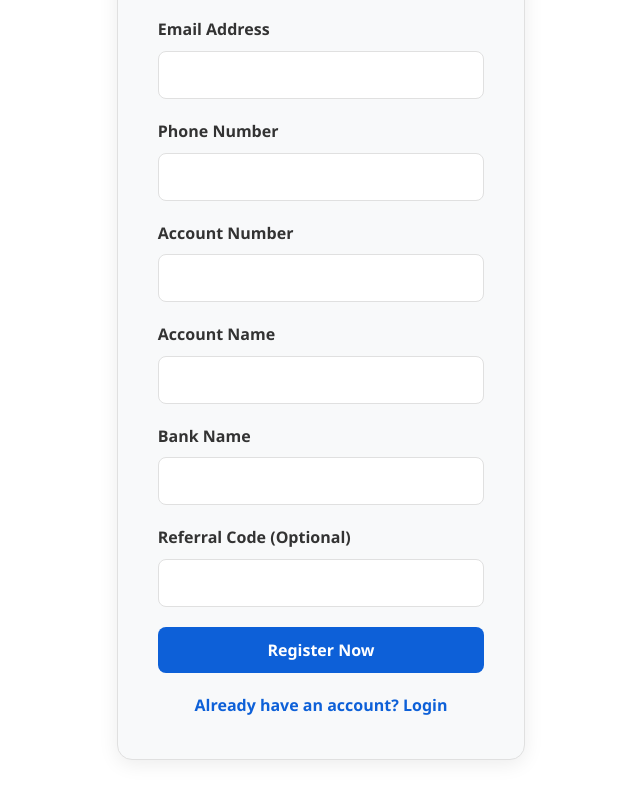
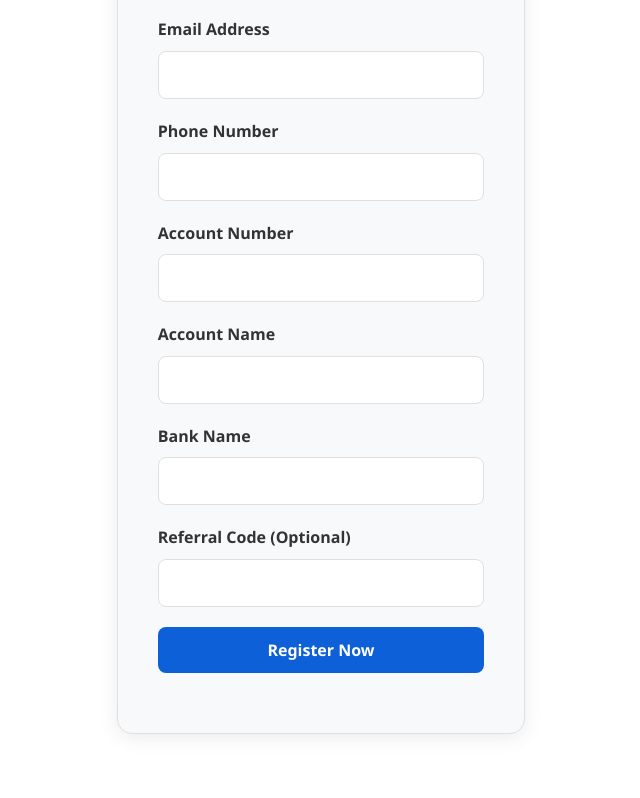
Before and after one commit to mnonike/Rich-more-, a website: page public/user/signup.html in a window 1280 px wide. Shown: the part 458-1256 px from the top of the page, without its empty margins (319-959 px from the left). Drawn offline with Linux system fonts and the light colour scheme; files whose address does not match are found by name.

Commit message:
signup.html

```diff
--- a/public/user/signup.html
+++ b/public/user/signup.html
@@ -297,7 +297,7 @@
                     </div>
                 </form>
                 <div class="login-link">
-                    <a href="index.html">Already have an account? Login</a>
+                    <a href="index.html"></a>
                 </div>
             </div>
         </div>
```
